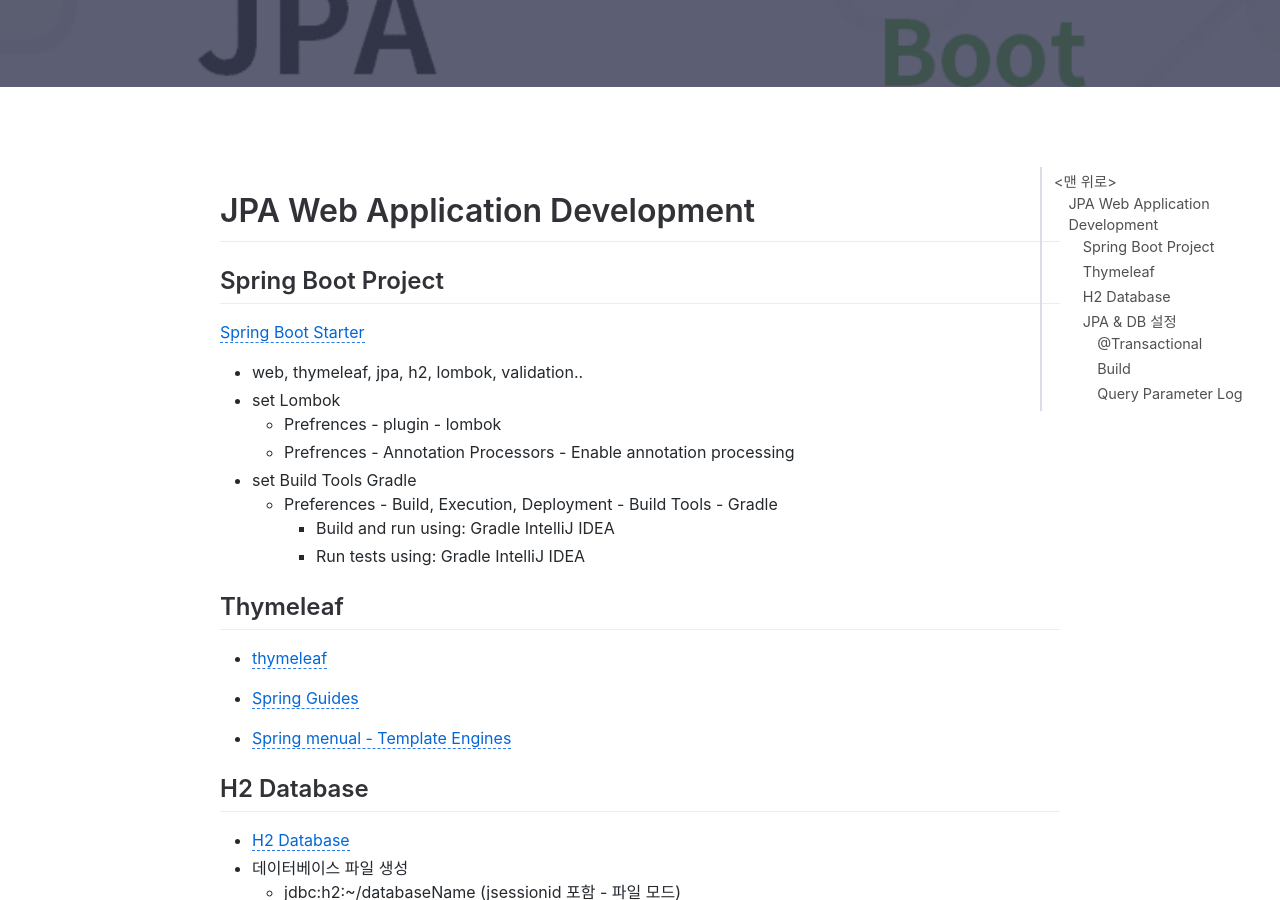
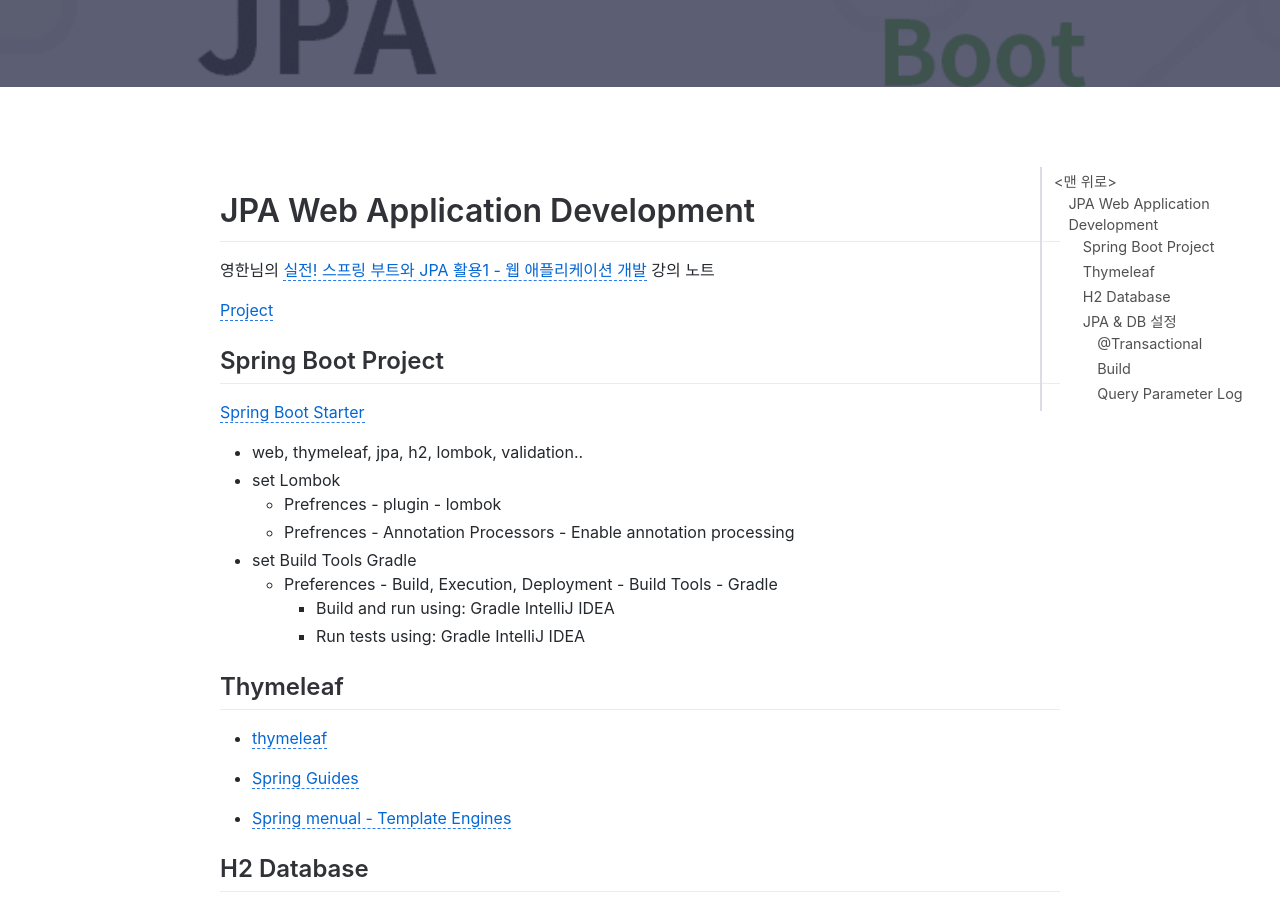
Before and after one commit to jihunparkme/jihunparkme.github.io, a Jekyll site: the page built from _posts/2022-04-16-JPA-Web-Application.md, in a window 1280 px wide and 900 px high, scrolled down 489 px. Built offline with Jekyll 4.4.1, drawn with Linux system fonts in a browser that asks for light colours; nearby versions of some CDN libraries; comment, search, counter and statistics services are not loaded.

Commit message:
add: post introduction

```diff
--- a/_posts/2022-04-16-JPA-Web-Application.md
+++ b/_posts/2022-04-16-JPA-Web-Application.md
@@ -8,6 +8,11 @@
 ---
 
 # JPA Web Application Development
+
+영한님의 [실전! 스프링 부트와 JPA 활용1 - 웹 애플리케이션 개발](https://www.inflearn.com/course/%EC%8A%A4%ED%94%84%EB%A7%81%EB%B6%80%ED%8A%B8-JPA-%ED%99%9C%EC%9A%A9-1/dashboard
+) 강의 노트
+
+[Project](https://github.com/jihunparkme/inflearn-spring-jpa-roadmap/tree/main/jpa-web-jpashop)
 
 ## Spring Boot Project
 
```
